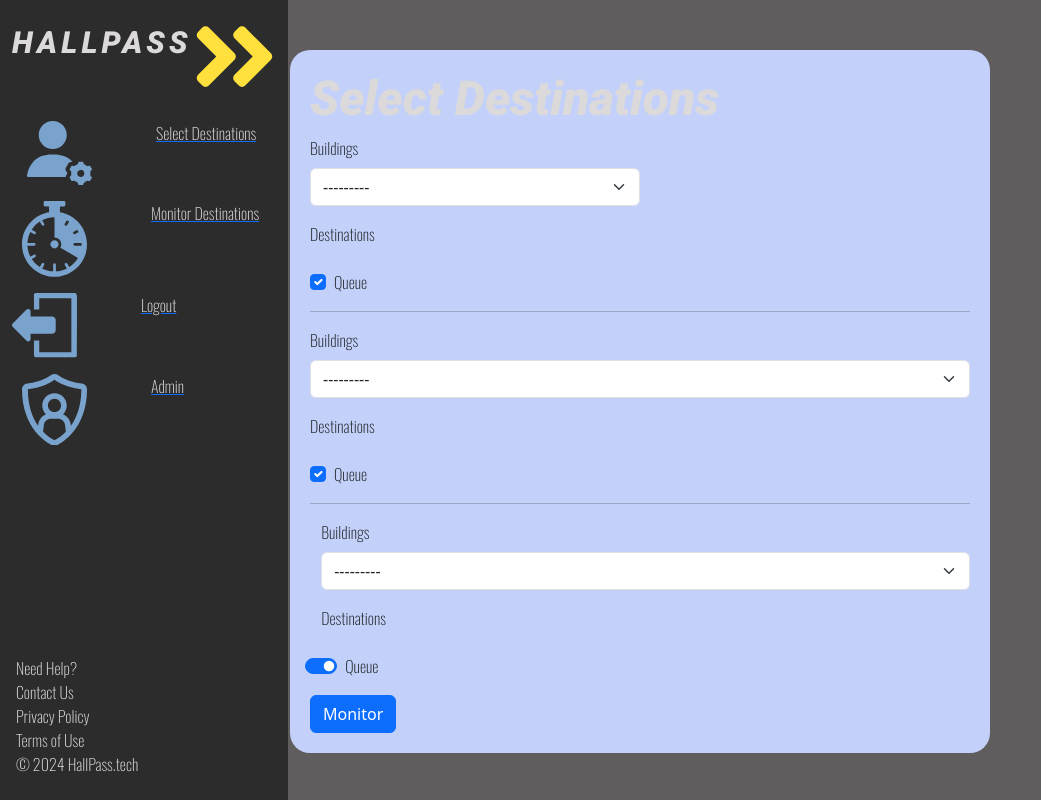
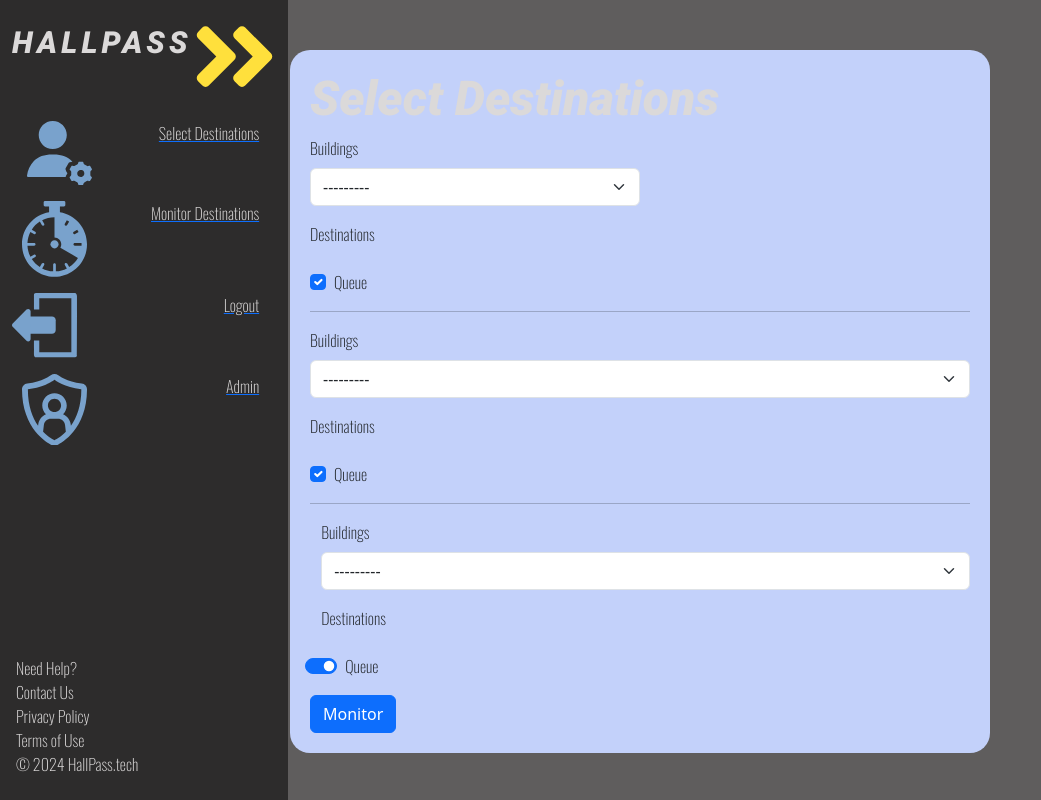
Before and after one commit to worcestertechnicalhighschool/hallpass, a Django app: page /dashboard in a window 1280 px wide. Shown: the whole page, without its empty margins (0-1041 px from the left). Run offline with Django 4.2, Linux system fonts and the light colour scheme; the visitor is signed in with stand-in values (Sample User, id 1); data that the repository does not hold is empty; style sheets or scripts are compiled from the project's sources; some libraries are stand-ins or nearby versions.

Commit message:
sidebar finish

```diff
--- a/hallpass/passes/static/scss/hallpass/components/sidenav.scss
+++ b/hallpass/passes/static/scss/hallpass/components/sidenav.scss
@@ -35,6 +35,10 @@
     }
 }
 
+.nav-button .nav-item {
+  justify-content: space-between;
+}
+
 .nav-button .nav-item .nav-text {
   margin: 0;
   padding: 0;
@@ -44,6 +48,7 @@
   color: $link-color;
   overflow: visible;
   white-space: nowrap;
+  text-align: center;
 }
 
 .nav-button .nav-item {
```
